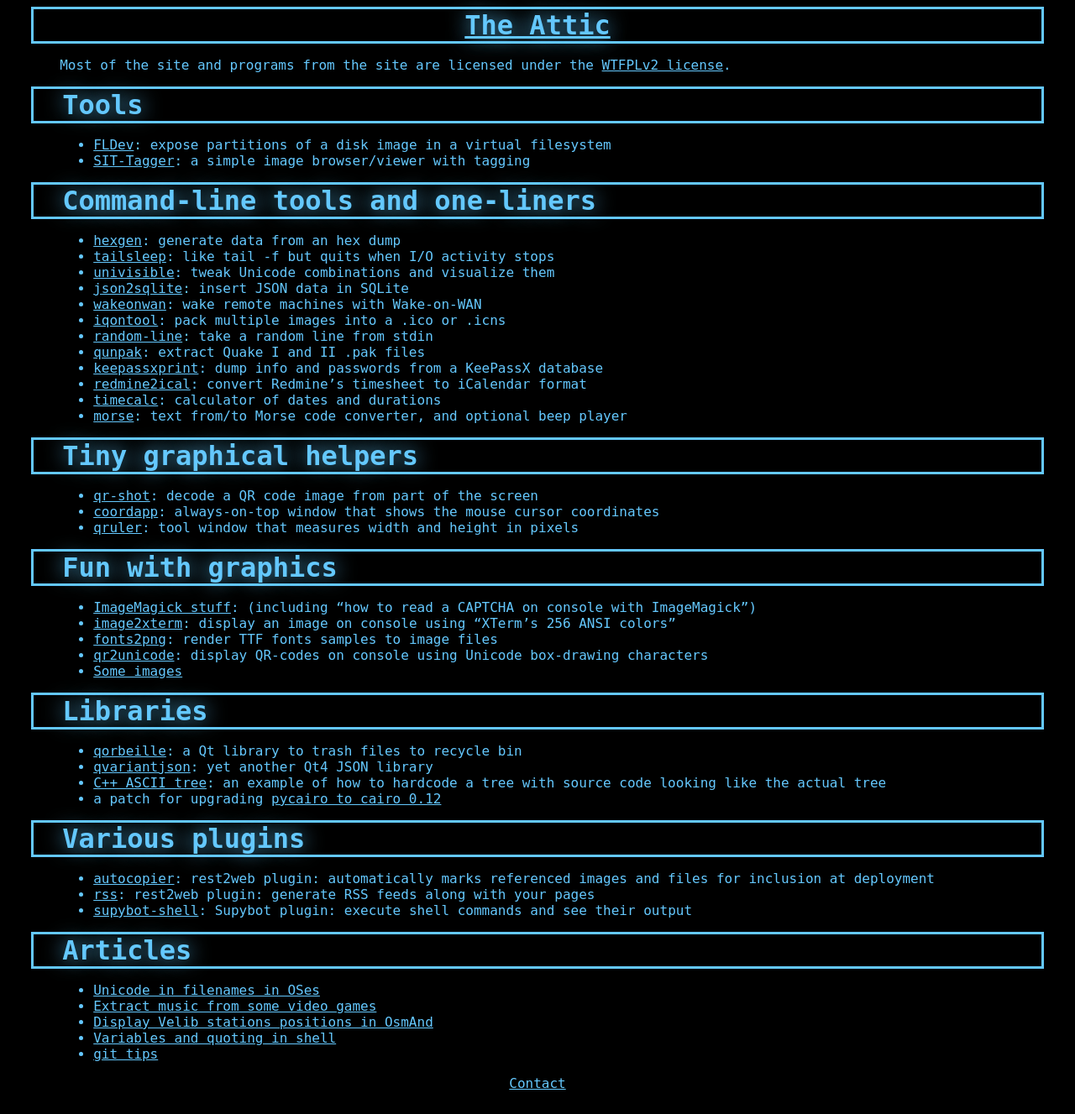
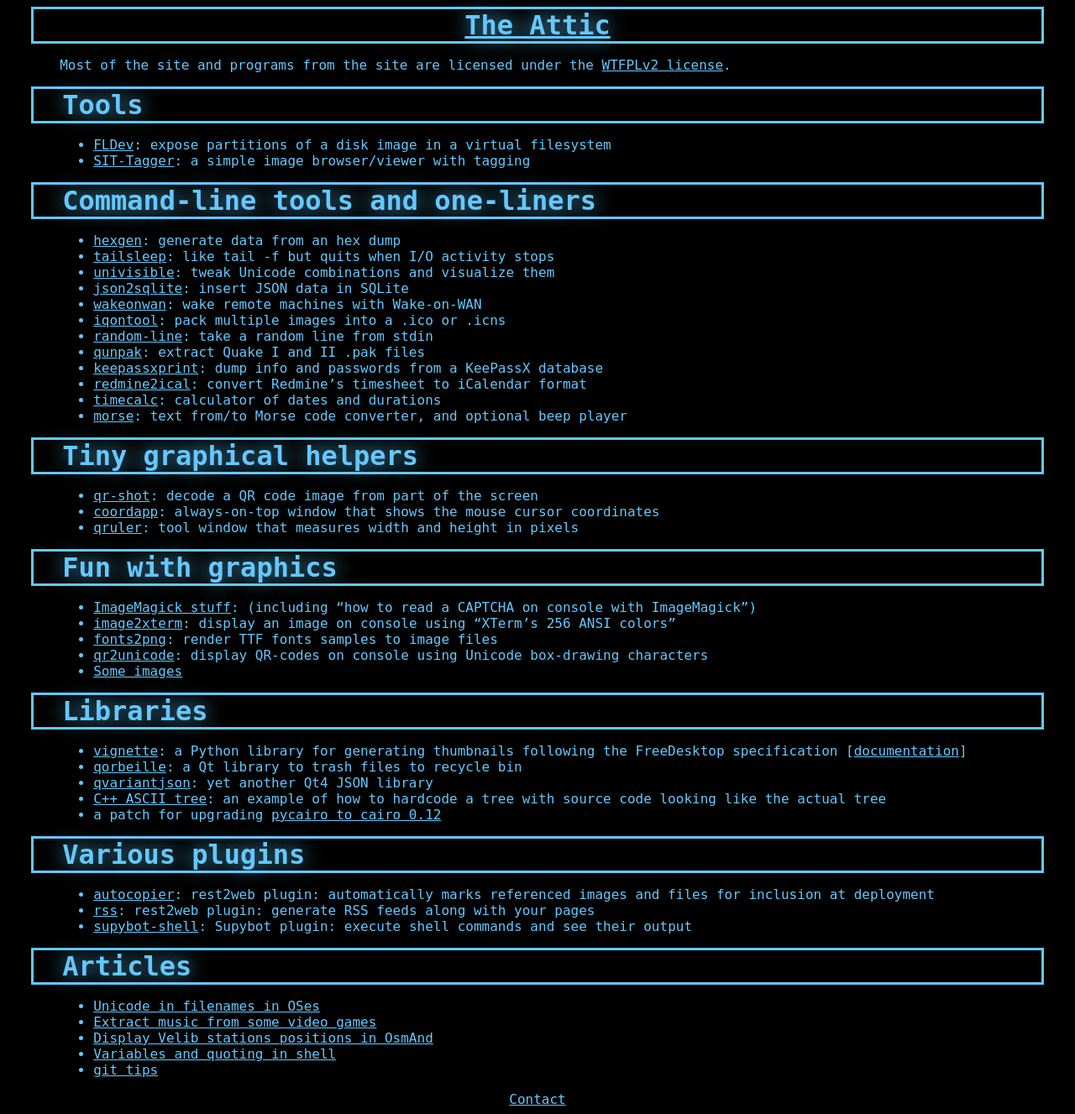
Before and after one commit to hydrargyrum/hydrargyrum.github.io, a Jekyll site: the page built from index.md, in a window 1280 px wide. Shown: the whole page at 84% size. Built offline with Jekyll 4.4.1, drawn with Linux system fonts in a browser that asks for light colours.

Commit message:
add "vignette" lib

```diff
--- a/index.md
+++ b/index.md
@@ -45,6 +45,7 @@
 
 # Libraries #
 
+- [vignette](https://github.com/hydrargyrum/vignette): a Python library for generating thumbnails following the FreeDesktop specification [[documentation](https://vignette.readthedocs.io)]
 - [qorbeille](https://github.com/hydrargyrum/qorbeille): a Qt library to trash files to recycle bin
 - [qvariantjson](https://github.com/hydrargyrum/qvariantjson): yet another Qt4 JSON library
 - [C++ ASCII tree](cppasciitree): an example of how to hardcode a tree with source code looking like the actual tree
```
